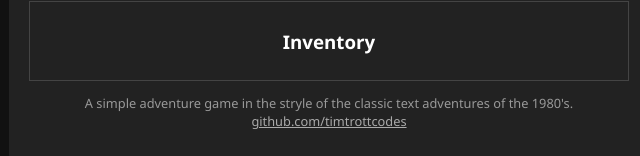
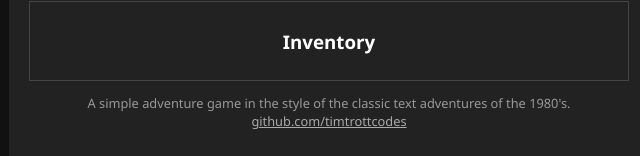
Before and after one commit to timtrottcodes/aethrakor-1, a plain HTML site: page index.html in a window 1280 px wide. Shown: the part 672-828 px from the top of the page, 311-951 px from the left. Drawn offline with Linux system fonts and the light colour scheme.

Commit message:
fix typo

```diff
--- a/index.html
+++ b/index.html
@@ -16,7 +16,7 @@
         <h3>Inventory</h3>
         <ul id="inventory-list"></ul>
     </div>
-    <p id="note">A simple adventure game in the stryle of the classic text adventures of the 1980's. <a href="https://github.com/timtrottcodes/">github.com/timtrottcodes</a></p>
+    <p id="note">A simple adventure game in the style of the classic text adventures of the 1980's. <a href="https://github.com/timtrottcodes/">github.com/timtrottcodes</a></p>
   </div>
   <script src="main.js"></script>
 </body>
```
